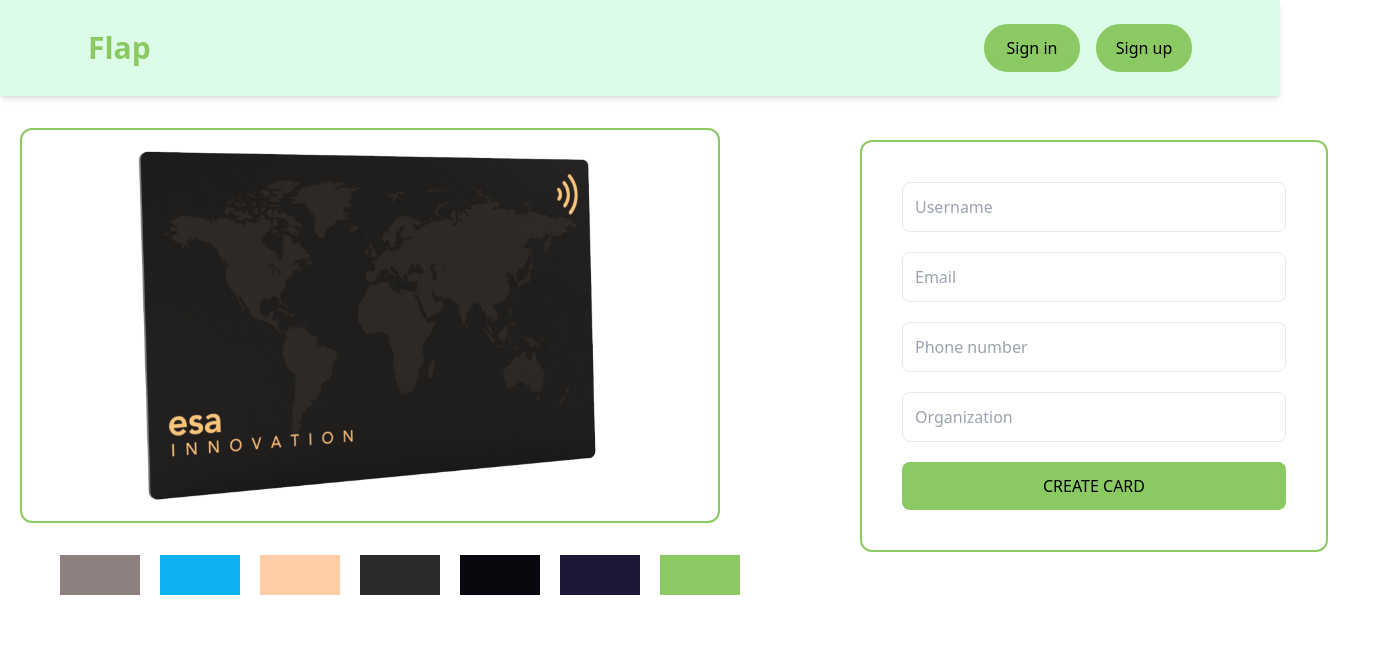
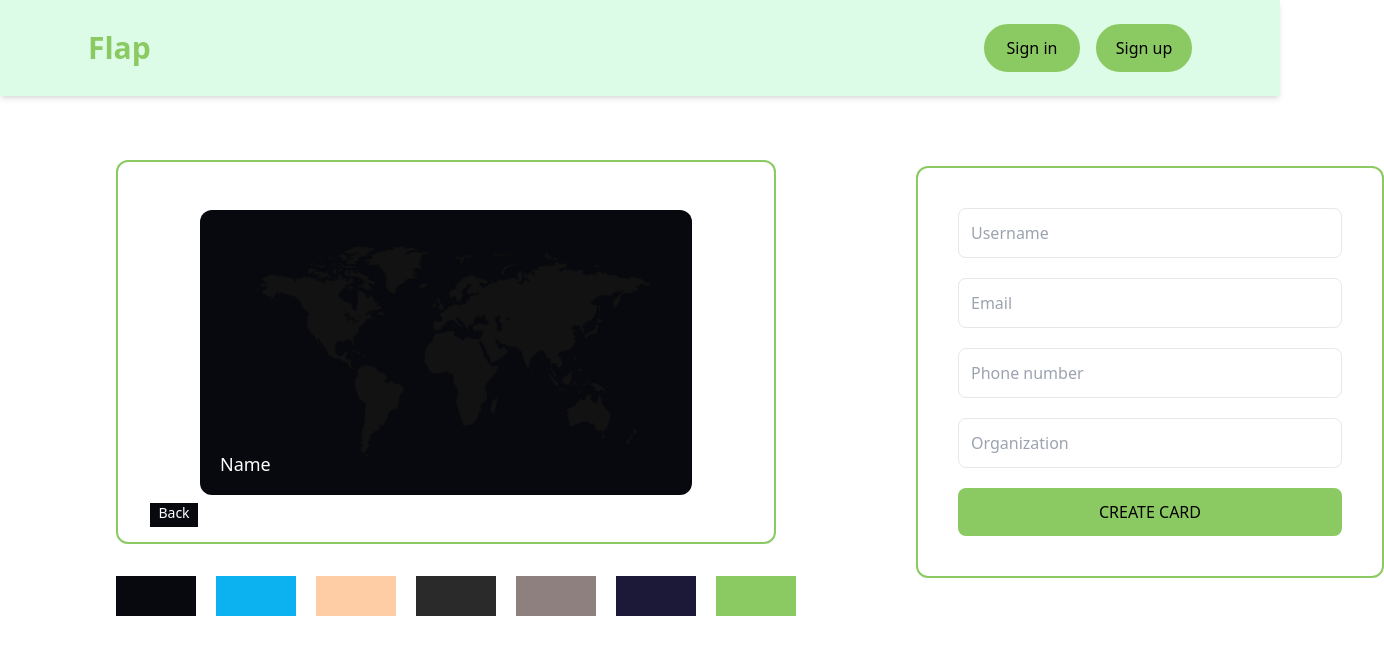
Before and after one commit to bikalpadhungana/flapcard, a React (Vite) app in the folder frontend/: page /home in a window 1280 px wide. Shown: the top 654 px of the page, 1384 px wide, since content can reach past the window. Built offline with nearby package versions, Linux system fonts and the light colour scheme; no server answers.

Commit message:
place card order page changes

```diff
--- a/frontend/src/pages/Home.jsx
+++ b/frontend/src/pages/Home.jsx
@@ -15,8 +15,30 @@ export default function Home() {
   const { data, dispatch } = useUserCardContext();
 
   const navigate = useNavigate();
+  const [username, setUsername] = useState("Name");
   const [formData, setFormData] = useState({});
+  const [error, setError] = useState(null);
   const sendData = useRef({});
+
+  const cardBackDiv = useRef(null);
+  const cardFrontDiv = useRef(null);
+
+  const cardColors = {
+    'black': '#07090e',
+    'cyan': '#0bb2ef',
+    'pink': '#fecca5',
+    'dark-grey': '#2b2a2b',
+    'grey': '#8d807f',
+    'navy-blue': '#1c1938',
+    'green': '#8bca62'
+  }
+
+  // check if the username state is empty
+  useEffect(() => {
+    if (username === "") {
+      setUsername("Name");
+    }
+  }, [username]);
 
   // sending data change
   useEffect(() => {
@@ -29,7 +51,7 @@ export default function Home() {
   useEffect(() => {
     const placeUserCardOrder = async () => {
 
-      const response = await fetch("http://localhost:3000/api/order/placeOrder", {
+      const response = await fetch("https://backend-flap.esainnovation.com/api/order/placeOrder", {
         method: 'POST',
         headers: {
           'Content-Type': 'application/json'
@@ -56,7 +78,13 @@ export default function Home() {
   }, [user, dispatch]);
 
   const handleCreateCard = (e) => {
+    setError(null);
     e.preventDefault();
+
+    if (!formData.username || !formData.email) {
+      setError("Username and Email are required");
+      return;
+    }
 
     if (!user) {
       if (!formData.color) {
@@ -75,16 +103,69 @@ export default function Home() {
 
   const handleChange = (e) => {
     setFormData({ ...formData, [e.target.id]: e.target.value });
+
+    if (e.target.id === "username") {
+      setUsername(e.target.value);
+    }
   }
 
   const handleColorChange = (e) => {
     setFormData({ ...formData, color: e.target.id });
+
+    Object.keys(cardColors).map((color) => {
+      if (color === e.target.id) {
+        const changeCardColor = color;
+        cardBackDiv.current.style.backgroundColor = cardColors[changeCardColor];
+        cardFrontDiv.current.style.backgroundColor = cardColors[changeCardColor];
+      }
+    })
   }
 
-  return (
+  if (!user) {
+    return (
       <div>
           <Navbar />
-          <div className="flex flex-col md:flex-row gap-8 md:gap-20 max-w-full mx-auto">
+          <div className="flex flex-col md:flex-row gap-8 md:gap-20 max-w-full mx-auto md:ml-24 md:mt-8">
+              <div className="flex flex-col">
+                <div className="flex flex-col max-w-3xl md:max-w-3xl h-60 md:h-96 my-8 mx-5 border-2 border-navbar rounded-xl">
+                  <div ref={cardFrontDiv} className="w-72 md:w-9/12 h-3/4 mx-auto my-7 md:my-12 rounded-xl bg-card-color-1 bg-world-map bg-cover">
+                    <p className="text-white text-base md:text-lg font-medium ml-3 md:ml-5 pt-36 md:pt-60">{ username }</p>
+                  </div>
+                  <div ref={cardBackDiv} className="w-12 h-6 bg-card-color-1 -mt-6 md:-mt-10 ml-3 md:ml-8">
+                    <p className="text-white text-xs md:text-sm text-center">Back</p>
+                  </div>
+                </div>
+                <div className="flex max-w-xs md:max-w-3xl mx-auto md:ml-5">
+                    <button onClick={handleColorChange} id="black" className="w-10 md:w-20 h-10 md:ml-0 bg-card-color-1 hover:w-12 hover:md:w-24 hover:md:ml-9 duration-500"></button>
+                    <button onClick={handleColorChange} id="cyan" className="w-10 md:w-20 h-10 ml-2 md:ml-5 bg-card-color-2 hover:w-12 hover:md:w-24 hover:md:ml-9 duration-500"></button>
+                    <button onClick={handleColorChange} id="pink" className="w-10 md:w-20 h-10 ml-2 md:ml-5 bg-card-color-3 hover:w-12 hover:md:w-24 hover:md:ml-9 duration-500"></button>
+                    <button onClick={handleColorChange} id="dark-grey" className="w-10 md:w-20 h-10 ml-2 md:ml-5 bg-card-color-4 hover:w-12 hover:md:w-24 hover:md:ml-9 duration-500"></button>
+                    <button onClick={handleColorChange} id="grey" className="w-10 md:w-20 h-10 ml-2 md:ml-5 bg-card-color-5 hover:w-12 hover:md:w-24 hover:md:ml-9 duration-500"></button>
+                    <button onClick={handleColorChange} id="navy-blue" className="w-10 md:w-20 h-10 ml-2 md:ml-5 bg-card-color-6 hover:w-12 hover:md:w-24 hover:md:ml-9 duration-500"></button>
+                    <button onClick={handleColorChange} id="green" className="w-10 md:w-20 h-10 ml-2 md:ml-5 bg-card-color-7 hover:w-12 hover:md:w-24 hover:md:ml-9 duration-500"></button>
+                </div>
+              </div>
+              <div className="flex flex-col">
+                <div className="max-w-3xl mx-auto mb-5 md:ml-10 md:my-auto p-10 border-2 border-navbar rounded-xl">
+                    <form className="flex flex-col gap-5">
+                      <input onChange={handleChange} type='text' placeholder='Username' className='w-60 md:w-96 border p-3 rounded-lg' id='username' />
+                      <input onChange={handleChange} type='text' placeholder='Email' className='w-60 md:w-96 border p-3 rounded-lg' id='email' />
+                      <input onChange={handleChange} type='number' placeholder='Phone number' className='w-60 md:w-96 border p-3 rounded-lg' id='phone_number' />
+                      <input onChange={handleChange} type='text' placeholder='Organization' className='w-60 md:w-96 border p-3 rounded-lg' id='organization' />
+                      <button onClick={handleCreateCard} className='bg-navbar text-black p-3 rounded-lg uppercase hover:opacity-95 disabled:opacity-80'>Create Card</button>
+                    </form>
+                </div>
+                {error && <p className="text-red-500 mb-4 ml-10">{error}</p>}
+              </div>
+          </div>
+      </div>
+    )
+  }
+  else {
+    return (
+      <div>
+        <Navbar />
+        <div className="flex flex-col md:flex-row gap-8 md:gap-20 max-w-full mx-auto">
               <div className="flex flex-col">
                 <div className="max-w-3xl my-8 mx-5 border-2 border-navbar rounded-xl">
                     <img src={flapCard}></img>
@@ -99,16 +180,12 @@ export default function Home() {
                     <button onClick={handleColorChange} id="green" className="w-10 md:w-20 h-10 ml-2 md:ml-5 bg-card-color-7 hover:w-12 hover:md:w-24 hover:md:ml-9 duration-500"></button>
                 </div>
               </div>
-              <div className="max-w-3xl mx-auto mb-5 md:ml-10 md:my-auto p-10 border-2 border-navbar rounded-xl">
-                  <form className="flex flex-col gap-5">
-                    <input onChange={handleChange} type='text' placeholder='Username' className='w-60 md:w-96 border p-3 rounded-lg' id='username' />
-                    <input onChange={handleChange} type='text' placeholder='Email' className='w-60 md:w-96 border p-3 rounded-lg' id='email' />
-                    <input onChange={handleChange} type='number' placeholder='Phone number' className='w-60 md:w-96 border p-3 rounded-lg' id='phone_number' />
-                    <input onChange={handleChange} type='text' placeholder='Organization' className='w-60 md:w-96 border p-3 rounded-lg' id='organization' />
-                    <button onClick={handleCreateCard} className='bg-navbar text-black p-3 rounded-lg uppercase hover:opacity-95 disabled:opacity-80'>Create Card</button>
-                  </form>
+              <div>
+                User Order List
               </div>
           </div>
-    </div>
-  )
+      </div>
+    )
+  }
+
 }
--- a/frontend/src/pages/Profile.jsx
+++ b/frontend/src/pages/Profile.jsx
@@ -66,7 +66,7 @@ export default function Profile() {
 
       if (access_token && refresh_token) {
 
-        const response = await fetch(`http://localhost:3000/api/user/update/${user._id}`, {
+        const response = await fetch(`https://backend-flap.esainnovation.com/api/user/update/${user._id}`, {
           method: 'PATCH',
           headers: {
             'Content-Type': 'application/json',
@@ -142,7 +142,7 @@ export default function Profile() {
         _id: user._id
       };
 
-      const response = await fetch('http://localhost:3000/api/auth/signout', {
+      const response = await fetch('https://backend-flap.esainnovation.com/api/auth/signout', {
         method: 'POST',
         headers: {
           'Content-Type': 'application/json'
--- a/frontend/src/pages/Signin.jsx
+++ b/frontend/src/pages/Signin.jsx
@@ -28,7 +28,7 @@ export default function Signin() {
     }
 
     try {
-      const res = await fetch('http://localhost:3000/api/auth/signin', {
+      const res = await fetch('https://backend-flap.esainnovation.com/api/auth/signin', {
         method: 'POST',
         headers: {
           'Content-Type': 'application/json'
--- a/frontend/src/pages/Signup.jsx
+++ b/frontend/src/pages/Signup.jsx
@@ -14,6 +14,7 @@ export default function Signup() {
 
   const [username, setUsername] = useState("");
   const [email, setEmail] = useState("");
+  // const [phoneNumber, setPhoneNumber] = useState(null);
   const [password, setPassword] = useState("");
 
   const { loading, error, dispatch } = useAuthContext();
@@ -49,7 +50,7 @@ export default function Signup() {
     }
 
     try {
-      const res = await fetch('http://localhost:3000/api/auth/signup', {
+      const res = await fetch('https://backend-flap.esainnovation.com/api/auth/signup', {
         method: 'POST',
         headers: {
           'Content-Type': 'application/json'
--- a/frontend/tailwind.config.js
+++ b/frontend/tailwind.config.js
@@ -8,13 +8,16 @@ export default {
     extend: {
       colors: {
         'navbar': '#8bca62',
-        'card-color-1': '#8d807f',
+        'card-color-1': '#07090e',
         'card-color-2': '#0bb2ef',
         'card-color-3': '#fecca5',
         'card-color-4': '#2b2a2b',
-        'card-color-5': '#07090e',
+        'card-color-5': '#8d807f',
         'card-color-6': '#1c1938',
         'card-color-7': '#8bca62'
+      },
+      backgroundImage: {
+        'world-map': "url('./images/world-map.png')"
       }
     },
   },
```
Also changed, not shown: frontend/images/world-map.png (added).
